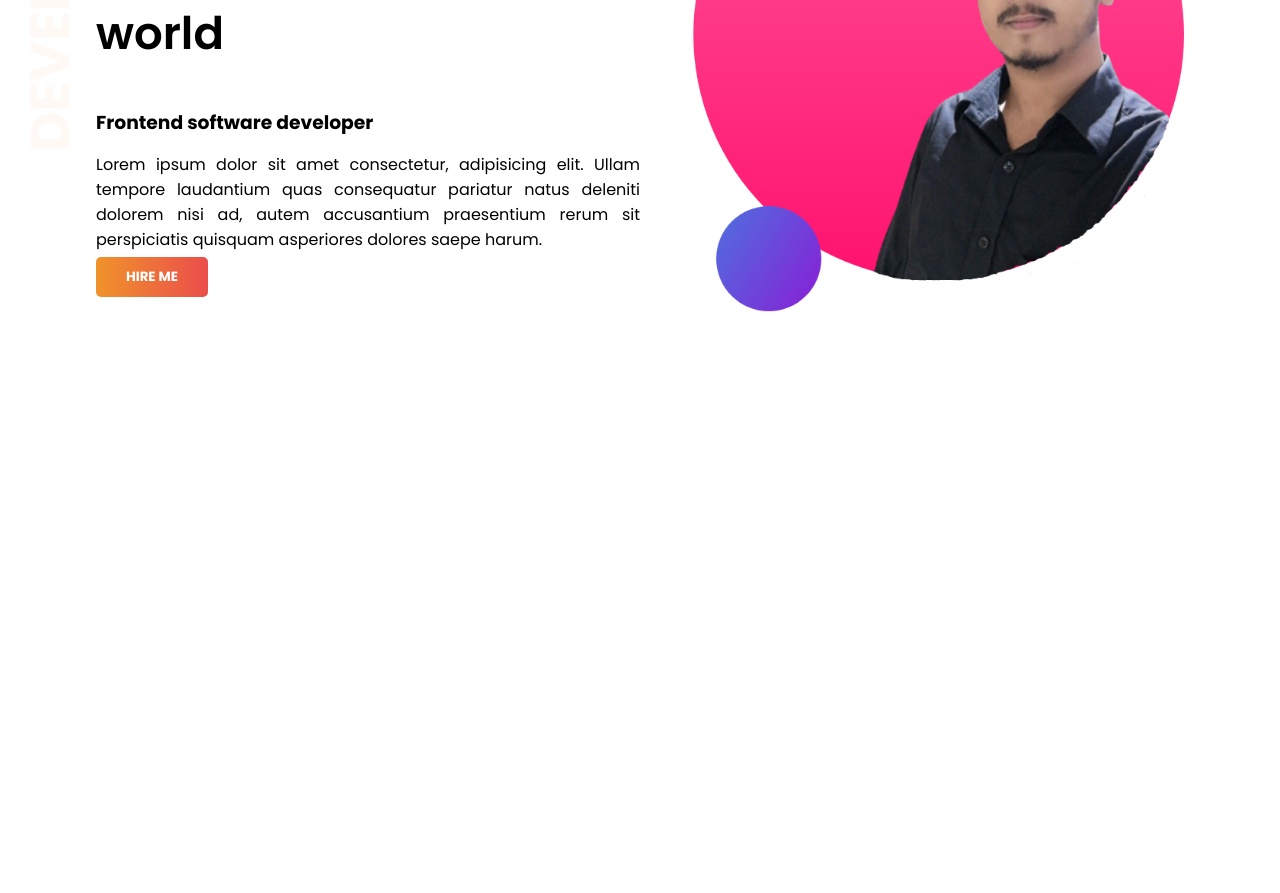
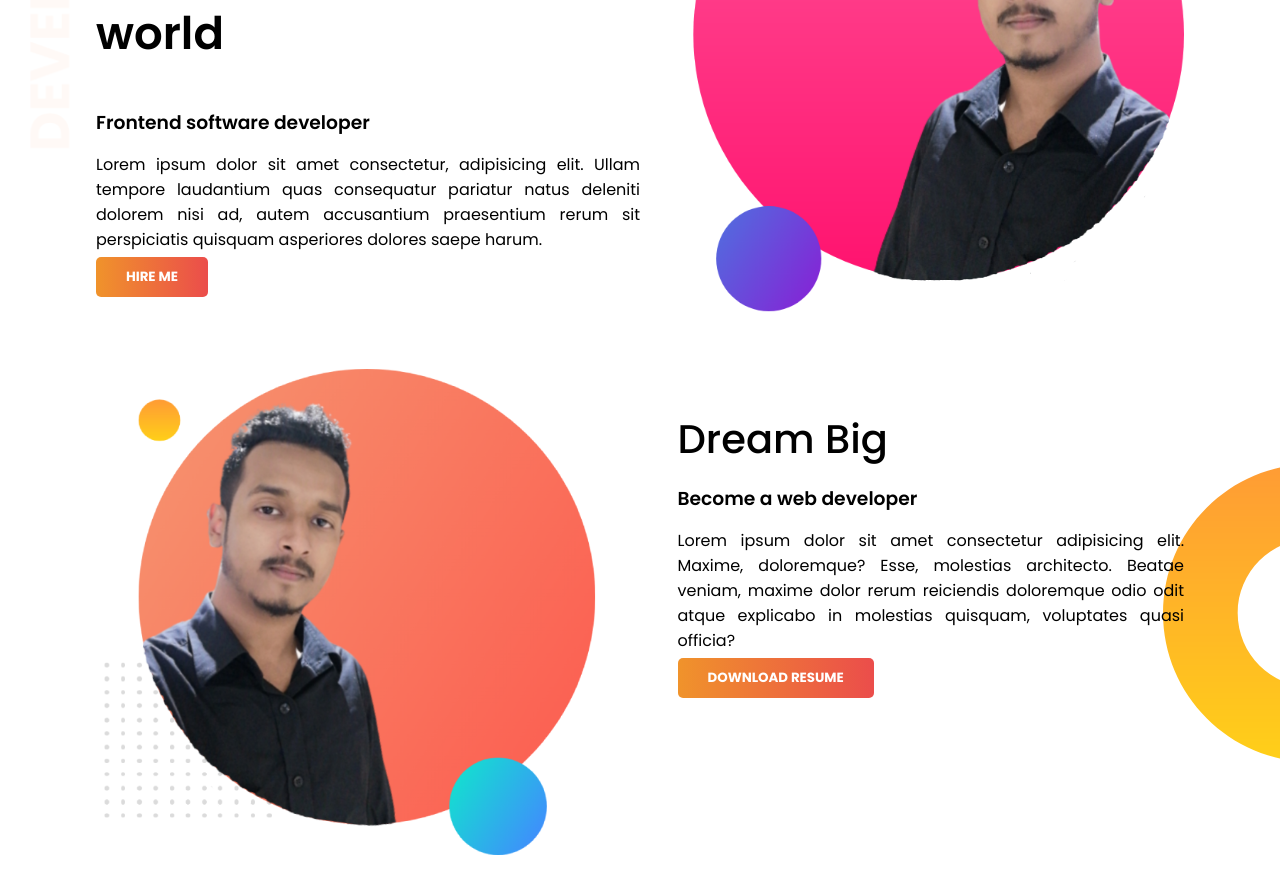
Before and after one commit to programmerhasan001/developer-portfolio, a plain HTML site: page index.html in a window 1280 px wide. Shown: the part 211-1104 px from the top of the page. Before the commit the page ends 800 px from the top, so only its background shows below. Drawn offline with Linux system fonts and the light colour scheme.

Commit message:
complete dream big part

```diff
--- a/css/style.css
+++ b/css/style.css
@@ -20,7 +20,12 @@
     cursor: pointer;
     margin-top: 5px;
 }
-
+p{
+    text-align: justify;
+}
+section{
+    margin-bottom: 50px;
+}
 /* header part css start */
 .header-area{
     background: url(../images/top-banner.png);
@@ -31,7 +36,9 @@
     display: flex;
 }
 .header-content .header-left,
-.header-content .header-right{
+.header-content .header-right,
+.dream-content .dream-left,
+.dream-content .dream-right{
     width: 50%;
 }
 .header-right img{
@@ -45,9 +52,29 @@
 .developersName{
     color: orange;
 }
-.header-left h3{
+.header-left h3,
+.dream-right h3{
     padding: 15px 0;
+    font-weight: 600;
 }
-.header-left p{
-    text-align: justify;
+
+/* Dream big part css start */
+.dreamBig-area{
+    background: url(../images/dream-bg.png);
+    background-repeat: no-repeat;
+    background-position: bottom 100px right;
 }
+.dream-content{
+    display: flex;
+}
+.dream-content .dream-left img{
+    width: 100%;
+}
+.dream-right{
+    padding-left: 75px;
+}
+.dream-right h2{
+    font-size: 40px;
+    font-weight: 500;
+    padding-top: 40px;
+}
--- a/index.html
+++ b/index.html
@@ -32,6 +32,24 @@
             </div>
         </div>
     </section>
+    <!-- header part ends -->
+    <section class="dreamBig-area">
+        <div class="container">
+            <div class="dream-content">
+                <div class="dream-left">
+                    <img src="./images/developer-photo/developer.png" alt="">
+                </div>
+                <div class="dream-right">
+                    <h2>Dream Big</h2>
+                    <h3>Become a web developer</h3>
+                    <p>Lorem ipsum dolor sit amet consectetur adipisicing elit. Maxime, doloremque? Esse, molestias
+                        architecto. Beatae veniam, maxime dolor rerum reiciendis doloremque odio odit atque explicabo in
+                        molestias quisquam, voluptates quasi officia?</p>
+                    <a href="#" target="_blank"><input type="button" value="Download resume" class="link-btn"></a>
+                </div>
+            </div>
+        </div>
+    </section>
 </body>
 
 </html>
```
